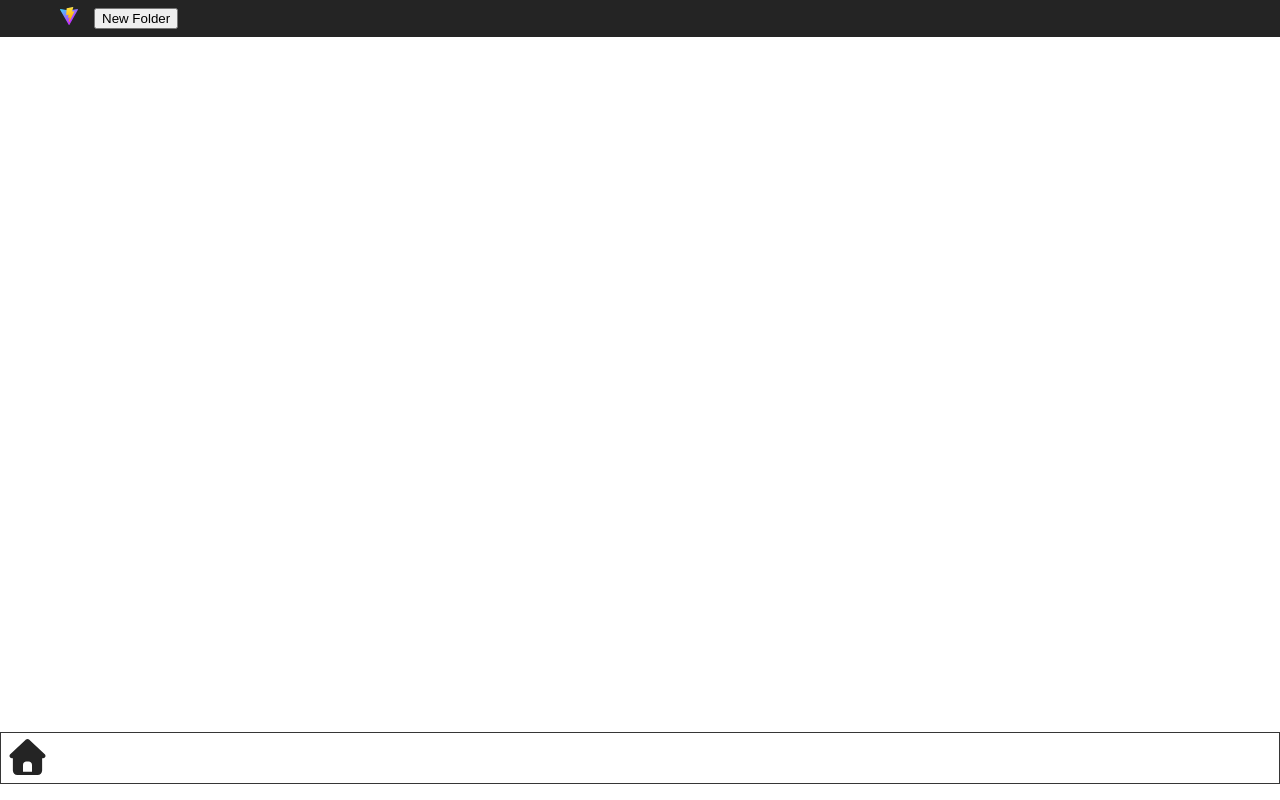
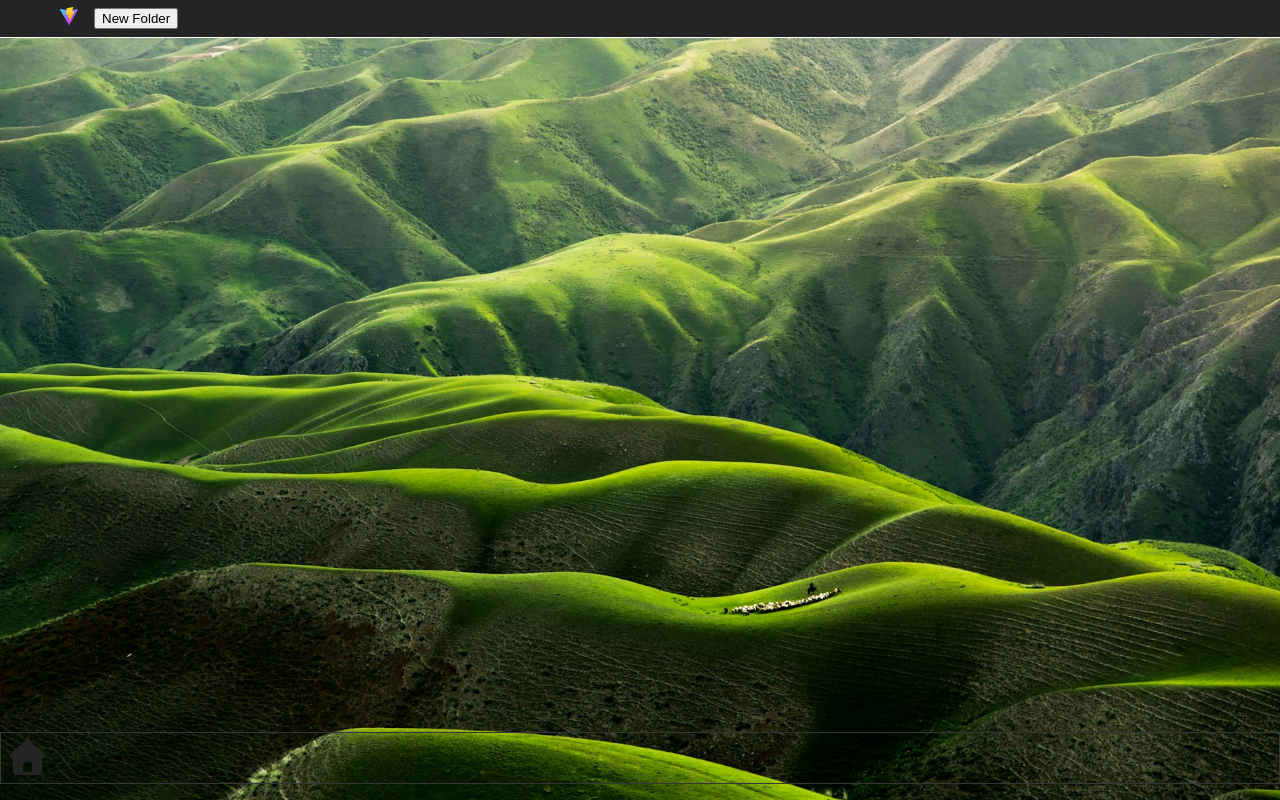
Before and after one commit to sara-p-/my-desktop-project-test, a React (Vite) app: page / in a window 1280 px wide. Built offline with nearby package versions, Linux system fonts and the light colour scheme.

Commit message:
Style - Desktop Background

```diff
--- a/src/components/layout/Desktop/Desktop.module.css
+++ b/src/components/layout/Desktop/Desktop.module.css
@@ -2,6 +2,10 @@
   width: 100%;
   height: 100vh;
   background-color: var(--secondary);
+  background-image: url('/wallpaper1.jpg');
+  background-size: cover;
+  background-position: center;
+  background-repeat: no-repeat;
 }
 
 .container {
```
